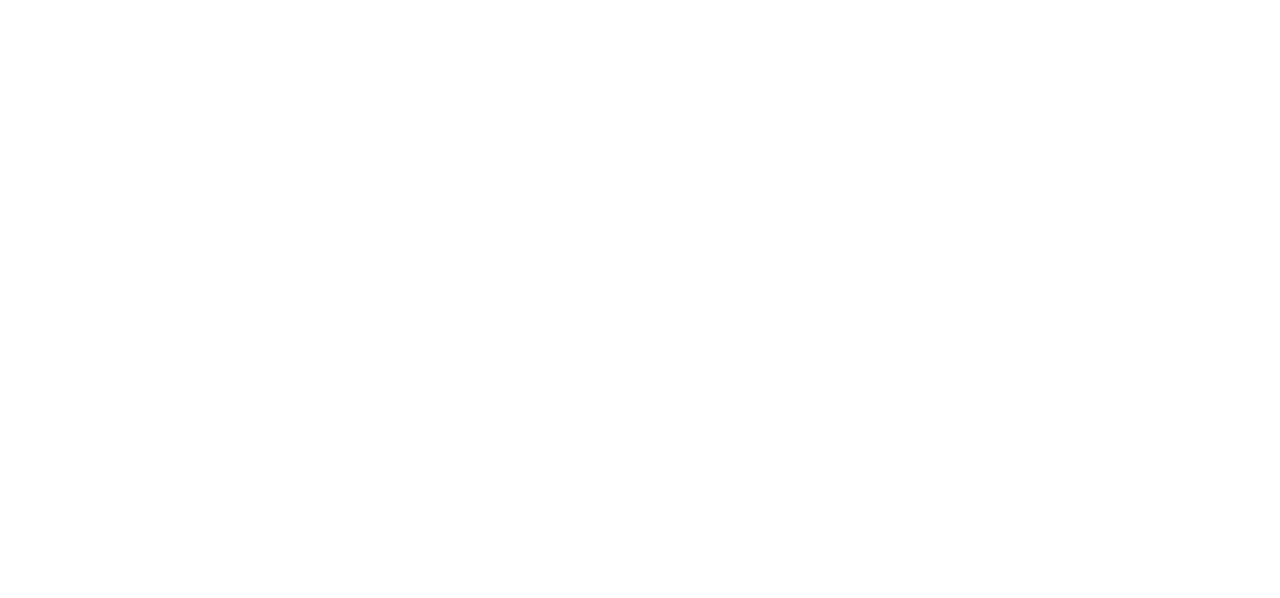
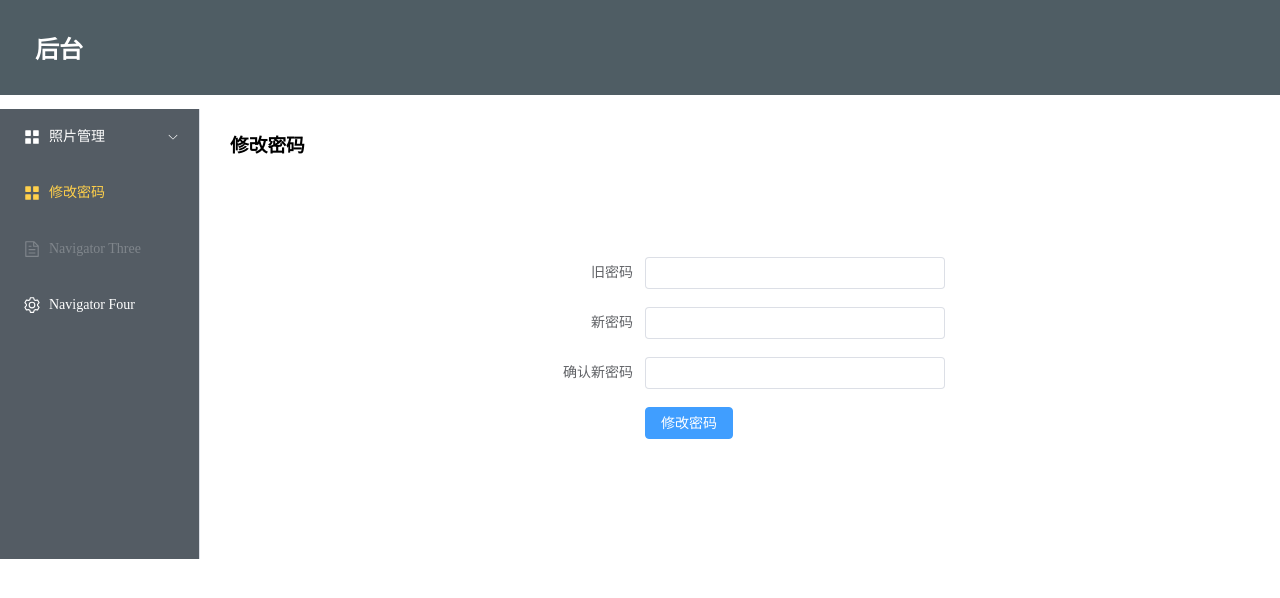
Before and after one commit to saikewei/my_website, a Vue app in the folder front/: page /admin/change-password in a window 1280 px wide. Before the commit this address had no page. Shown: the top 598 px of the page. Built offline with nearby package versions, Linux system fonts and the light colour scheme; the HTML template or start-up script is replaced by a standard one.

Commit message:
修改密码前端界面

```diff
--- a/front/src/components/NavAdmin.vue
+++ b/front/src/components/NavAdmin.vue
@@ -24,7 +24,7 @@
             <el-menu-item index="/admin/album">相册管理</el-menu-item>
           </el-menu-item-group>
         </el-sub-menu>
-        <el-menu-item index="2">
+        <el-menu-item index="/admin/change-password">
           <el-icon><icon-menu /></el-icon>
           <span>修改密码</span>
         </el-menu-item>
--- /dev/null
+++ b/front/src/pages/admin/ChangePassword.vue
@@ -0,0 +1,29 @@
+<template>
+    <h1>修改密码</h1>
+    <div class="form-container">
+        <el-form label-width="100px">
+            <el-form-item label="旧密码">
+                <el-input type="password" v-model="oldPassword" autocomplete="off"></el-input>
+            </el-form-item>
+            <el-form-item label="新密码">
+                <el-input type="password" v-model="newPassword" autocomplete="off"></el-input>
+            </el-form-item>
+            <el-form-item label="确认新密码">
+                <el-input type="password" v-model="confirmNewPassword" autocomplete="off"></el-input>
+            </el-form-item>
+            <el-form-item>
+                <el-button type="primary" @click="handleChangePassword">修改密码</el-button>
+            </el-form-item>
+        </el-form>
+    </div>
+</template>
+<script setup lang="ts">
+
+</script>
+<style scoped>
+.form-container {
+    max-width: 400px;
+    margin: 0 auto;
+    margin-top: 100px;
+}
+</style>
--- a/front/src/router/index.ts
+++ b/front/src/router/index.ts
@@ -4,6 +4,7 @@ import AdminPage from '../pages/AdminPage.vue';
 import UploadPhoto from '../pages/admin/UploadPhoto.vue';
 import AlbumManagement from '@/pages/admin/AlbumManagement.vue';
 import PhotoManagement from '@/pages/admin/PhotoManagement.vue';
+import ChangePassword from '@/pages/admin/ChangePassword.vue';
 
 const router = createRouter({
   history: createWebHistory(import.meta.env.BASE_URL),
@@ -33,6 +34,10 @@ const router = createRouter({
           path: 'photo-management/:page',
           name: 'PhotoManagement',
           component: PhotoManagement,
+        },
+        {
+          path: 'change-password',
+          component: ChangePassword,
         }
       ]
     }
```
